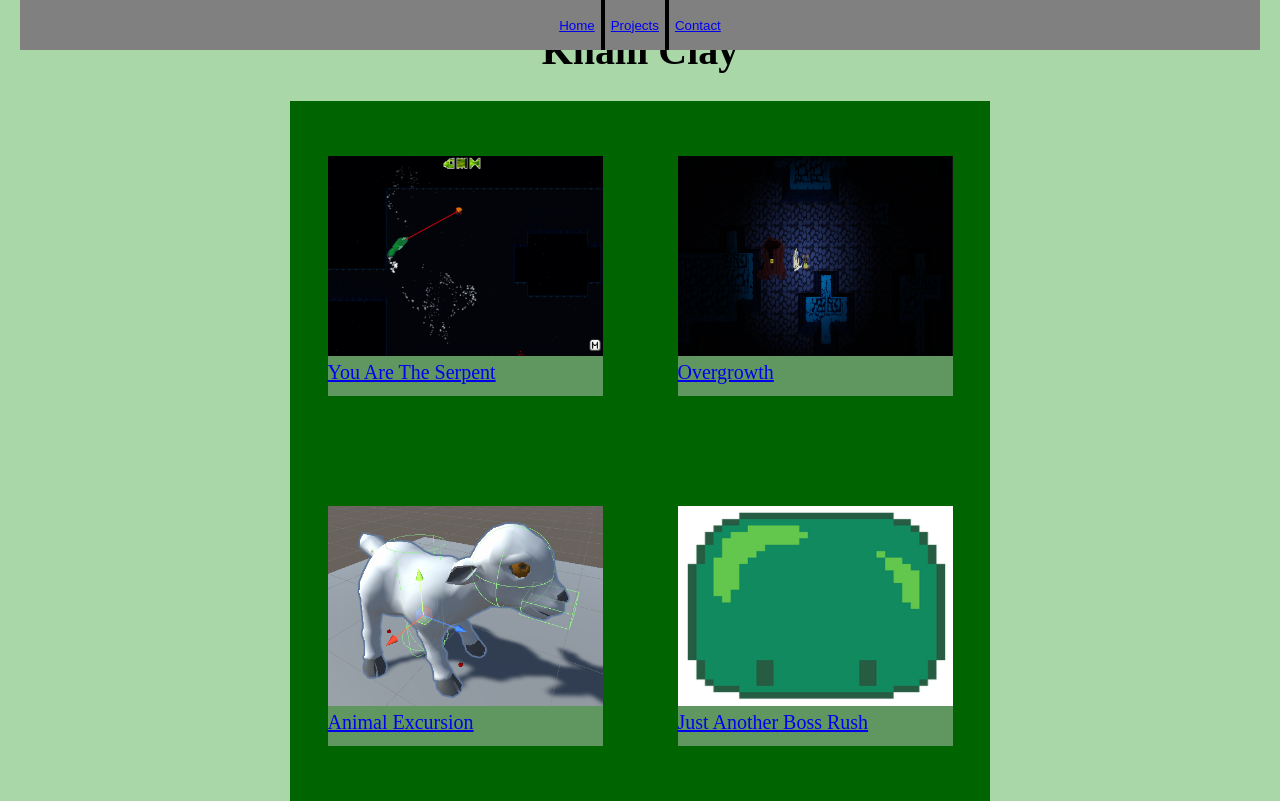
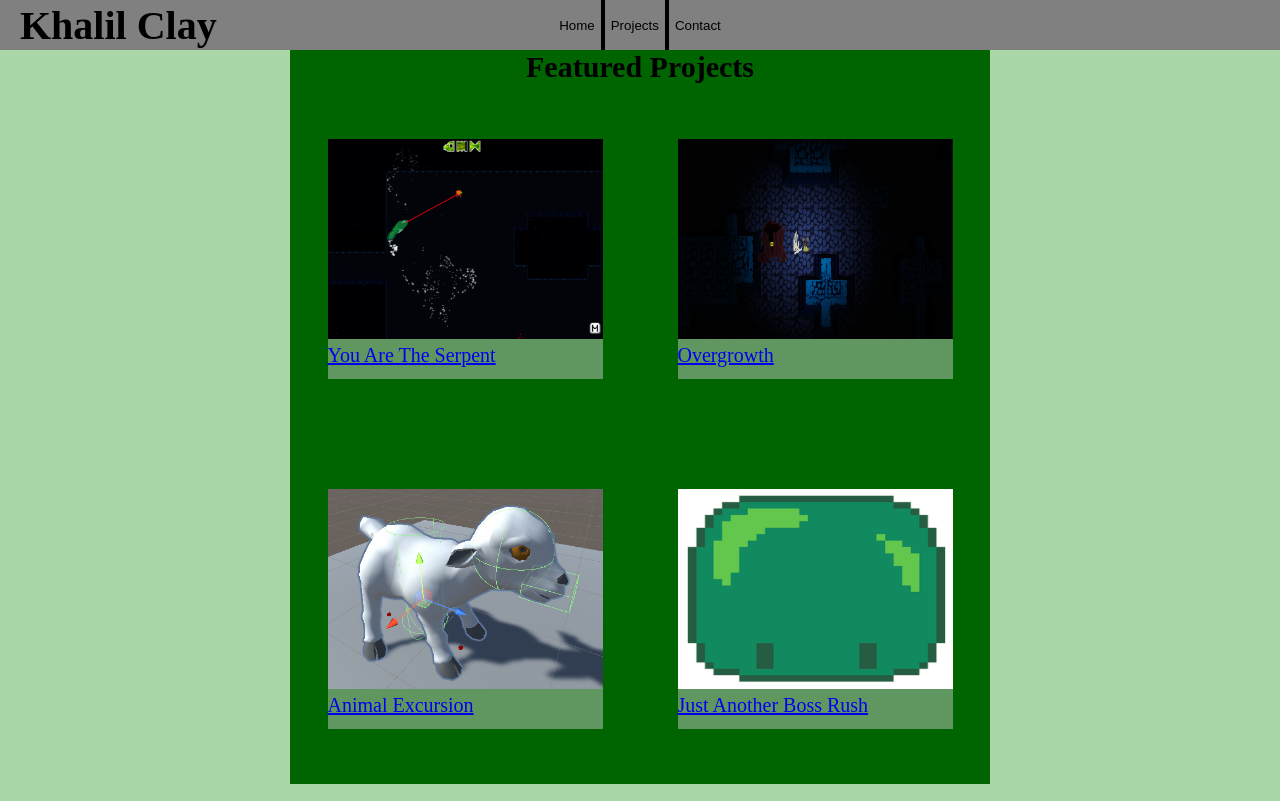
Before and after one commit to Procrascat/KCPortfolioSite, a plain HTML site: page MainPage.html in a window 1280 px wide. Drawn offline with Linux system fonts and the light colour scheme.

Commit message:
Adjusted Head
Placed my name in the toolbar

```diff
--- a/MainPage.html
+++ b/MainPage.html
@@ -5,36 +5,39 @@
         <link rel="stylesheet" href="styles/main-page-body.css">
         <title>Khalil Clay</title>
 
-
-        <nav class="toolbar">
-
-            <button class="home-button">
-                <a href="MainPage.html">
-                Home
-                </a>
-
-            </button>
-            <button class="projects-button">
-                <a href="ProjectsPage.html">
-                Projects
-                </a>
-            </button>
-            <button class="contact-button">
-                <a href="ContactPage.html">
-                Contact
-                </a>
-            </button>
-        </nav>
         <div class="title">
             <h1>Khalil Clay</h1>
 
         </div>
+        <nav class="toolbar">
+
+
+            <button class="home-button" onclick="document.location='MainPage.html'">
+
+                Home
+
+
+            </button>
+            <button class="projects-button" onclick="document.location='ProjectsPage.html'">
+
+                Projects
+
+            </button>
+            <button class="contact-button" onclick="document.location='ContactPage.html'">
+                Contact
+            </button>
+        </nav>
+
 
     </head>
     <body>
         <!-- Header to be added<h2>Featured Projects</h2>-->
+        <div>
+            <div class="body-header">
+                <h2>Featured Projects</h2>
+            </div>
+
             <div class="featured-content-section">
-
                 <div class="content-block">
                     <a href="YATS.html">
                         <div class="thumbnail">
@@ -80,5 +83,6 @@
                     </a>
                 </div>
             </div>
+        </div>
     </body>
 </html>
--- a/styles/all-page-header.css
+++ b/styles/all-page-header.css
@@ -1,20 +1,27 @@
-.title h1{
-    text-align: center;
-
+.title{
+    display: block;
+    text-align: left;
+    position: fixed;
+    top: 2px;
+    left: 20px;
+    z-index: 101;
+}
+.title h1 {
+    margin-top: 0;
 }
 
 
 .toolbar {
     display: flex;
     background-color: grey;
-
+    width: auto;
     height: 50px;
     top: 0;
     flex-direction: row;
     justify-content: center;
     position: fixed;
-    left: 20px;
-    right: 20px;
+    left: 0px;
+    right: 0px;
 
     z-index: 100;
 }
--- a/styles/main-page-body.css
+++ b/styles/main-page-body.css
@@ -7,10 +7,28 @@ body {
     font-size: 20px;
 }
 
+.body-header {
+    background-color: darkgreen;
+    top: 100px;
+
+    margin: auto;
+    margin-top: 48px;
+    margin-bottom: 0;
+    width: 700px;
+    justify-items: center;
+}
+
+.body-header h2 {
+    top: 200px;
+
+    margin: 0;
+    margin-top: 50px;
+}
+
 .featured-content-section {
     display: grid;
     background-color: darkgreen;
-    margin-top: 48px;
+    margin-top: 38px;
     margin: auto;
     height: 700px;
     width: 700px;
```
Also changed, not shown: AnimalExcursion-Page.html (+9 -9 lines), ContactPage.html (+9 -9 lines), JABR.html (+9 -9 lines), Merlin.html (+9 -9 lines), Overgrowth.html (+9 -9 lines), ProjectsPage.html (+9 -9 lines), YATS.html (+9 -9 lines). Lines whose indentation alone changed are shown as unchanged.
